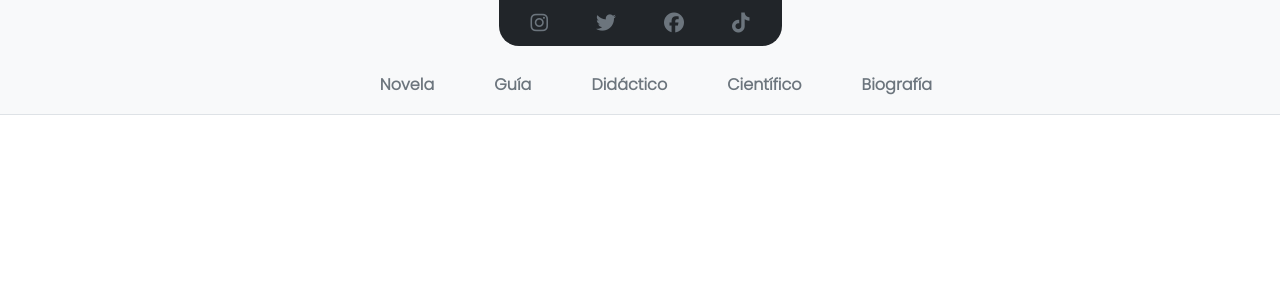
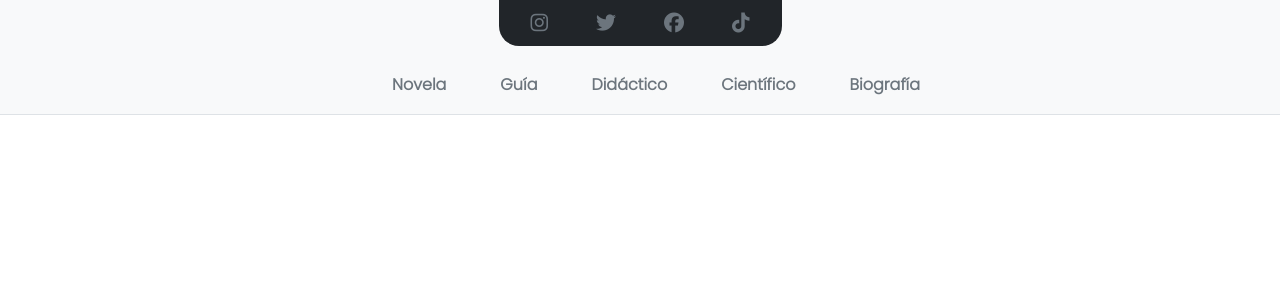
Before and after one commit to Karlos4T/Mercadillo_solidario, a PHP site: page /views/main.php in a window 1280 px wide. Shown: the part 99-399 px from the top of the page. Run offline with PHP 8.4, Linux system fonts and the light colour scheme; data that the repository does not hold is empty; some libraries are stand-ins or nearby versions.

Commit message:
modified:   logic/log_admin.php 	modified:   logic/out_admin.php 	modified:   public/css/main.css 	modified:   views/admin_info.php 	modified:   views/main.php

```diff
--- a/logic/log_admin.php
+++ b/logic/log_admin.php
@@ -12,9 +12,7 @@
             $_SESSION['password'] = $password;
             $_SESSION['time'] = time();
             if(!empty($_SESSION['user']) && !empty($_SESSION['password']))
-            {
                 header("Location: ../views/main.php");
-            }
         }
         else
         {
@@ -22,5 +20,4 @@
             header("Location: ../views/login_admin.php");
         }
     }
-
 ?>
--- a/logic/out_admin.php
+++ b/logic/out_admin.php
@@ -1,8 +1,11 @@
 <?php
-    session_start();
-    unset($_SESSION['user']);
-    unset($_SESSION['password']);
-    session_destroy();
+    function logout_admin(){
+        if (!$_SESSION)
+            session_start();
+        unset($_SESSION['user']);
+        unset($_SESSION['password']);
+        session_destroy();
 
-    header("Location: ../views/main.php");
+        header("Location: ../views/main.php");
+    }
 ?>
--- a/public/css/main.css
+++ b/public/css/main.css
@@ -103,11 +103,19 @@ nav a:hover img
 /*END SOCIAL*/
 
 /*START CATEGORIE*/
+.container-categories
+{
+    overflow-y: hidden;
+    overflow-x: scroll;
+    white-space: nowrap;
+}
+
 .categorie:hover
 {
     color: #16a094fe !important;
     cursor: pointer !important;
 }
+
 /*END CATEGORIE*/
 
 /*START DISPLAY BOOKS*/
--- a/views/admin_info.php
+++ b/views/admin_info.php
@@ -58,7 +58,7 @@
                                     <div class="icon-container w-100 justify-content-center d-flex">
                                         <i class="fas fa-book p-4" style="font-size: 2.5rem;"></i>
                                     </div>
-                                    <div class="d-flex w-100 justify-content-center p-4">
+                                    <div class="d-flex w-100 justify-content-center text-center p-4">
                                         <b>
                                             <?php echo $row['num_books'], " libros en stock"?>
                                         </b>
@@ -68,7 +68,7 @@
                                     <div class="icon-container w-100 justify-content-center d-flex">
                                         <i class="fas fa-coins p-4" style="font-size: 2.5rem;"></i>
                                     </div>
-                                    <div class="d-flex w-100 justify-content-center p-4">
+                                    <div class="d-flex w-100 justify-content-center text-center p-4">
                                         <b>
                                             <?php echo $row['dinero_recaudado'], "€ recaudados"?>
                                         </b>
@@ -78,7 +78,7 @@
                                     <div class="icon-container w-100 justify-content-center d-flex">
                                         <i class="fas fa-user p-4" style="font-size: 2.5rem;"></i>
                                     </div>
-                                    <div class="d-flex w-100 justify-content-center p-4">
+                                    <div class="d-flex w-100 justify-content-center text-center p-4">
                                         <b>
                                             <?php echo $row['visitas'], " personas han visto la web"?>
                                         </b>
--- a/views/main.php
+++ b/views/main.php
@@ -152,17 +152,19 @@
 	<!--START BOOK DISPLAY-->
     <?php
         include '../logic/hostconnect.php';
-       //Logout admin automáticoa
+        include '../logic/out_admin.php';
+       //Logout admin automático
         if ($_SESSION)
         {
             if ((time() - $_SESSION['time']) > (3600 * 12))
-                header("Location: ../logic/out_admin.php");
+                logout_admin();
         }
     ?>
     <div class="container-fluid bg-light p-md-0 w-100">
-		<div class="categories d-flex justify-content-center w-100 pt-5 text-secondary border-bottom border-gray">
-				<ul class="d-flex mt-4">
-					<li class="mx-md-4 mx-2 categorie" style="list-style: none;">
+        <!--START CATEGORIES-->
+		<div class="container-categories d-flex justify-content-center w-100 pt-5 text-secondary border-bottom border-gray">
+				<ul class="d-flex mt-4 col-12 col-lg-6 justify-content-evenly">
+					<li class="categorie mx-2" style="list-style: none;">
 						<form action="../views/" method="GET" class="text-gray">
 								<input type="hidden" name="searcher" value="Novela">
 								<button type="submit" class="border-0 bg-light text-secondary categorie">
@@ -170,7 +172,7 @@
 								</button>
 						</form>
 					</li>
-					<li class="mx-md-4 mx-2 categorie" style="list-style: none;">
+					<li class="categorie mx-2" style="list-style: none;">
 						<form action="../views/" method="GET" class="text-gray">
 								<input type="hidden" name="searcher" value="Guía">
 								<button type="submit" class="border-0 bg-light text-secondary categorie">
@@ -178,7 +180,7 @@
 								</button>
 						</form>
 					</li>
-					<li class="mx-md-4 mx-2 categorie" style="list-style: none;">
+					<li class="categorie mx-2" style="list-style: none;">
 						<form action="../views/" method="GET" class="text-gray">
 								<input type="hidden" name="searcher" value="Didáctico">
 								<button type="submit" class="border-0 bg-light text-secondary categorie">
@@ -186,7 +188,7 @@
 								</button>
 						</form>
 					</li>
-					<li class="mx-md-4 mx-2 categorie" style="list-style: none;">
+					<li class="categorie mx-2" style="list-style: none;">
 						<form action="../views/" method="GET" class="text-gray">
 								<input type="hidden" name="searcher" value="Científico">
 								<button type="submit" class="border-0 bg-light text-secondary categorie">
@@ -194,7 +196,7 @@
 								</button>
 						</form>
 					</li>
-					<li class="mx-md-4 mx-2 categorie" style="list-style: none;">
+					<li class="categorie mx-2" style="list-style: none;">
 						<form action="../views/" method="GET" class="text-gray">
 								<input type="hidden" name="searcher" value="Novela">
 								<button type="submit" class="border-0 bg-light text-secondary categorie">
@@ -205,11 +207,6 @@
 
 				</ul>
 		</div>
-    <!--
-		<div class="d-flex justify-content-center h-auto banner-container">
-			<img src="../public/imgs/banner-movil.png" class="w-100" alt="">
-		</div>
-	-->
         <div class="container d-flex flex-wrap justify-content-evenly">
             <?php
                 if (isset($_GET['searcher']) && !empty($_GET['searcher']))
@@ -231,7 +228,7 @@
                                 class="card-img-top p-3 rounded-5 h-100" alt="...">
                                 <div class="card-body">
                                     <div class="d-flex justify-content-between">
-                                        <h6 class="card-title text-nowrap text-secondary w-75">
+                                        <h6 class="card-title text-nowrap text-dark w-75">
 											<b>
 												<?php
 													echo $row['name'];
@@ -249,10 +246,12 @@
                                     </div>
                                     <div class="d-flex justify-content-between w-100">
                                         <div>
-                                            <p class="text-secondary">
-                                                <?php
-                                                    echo $row['author'];
-                                                ?>
+                                            <p class="text-secondary" style="font-size: .8rem;">
+                                                <b>
+                                                    <?php
+                                                        echo $row['author'];
+                                                    ?>
+                                                </b>
                                             </p>
                                         </div>
 
```
